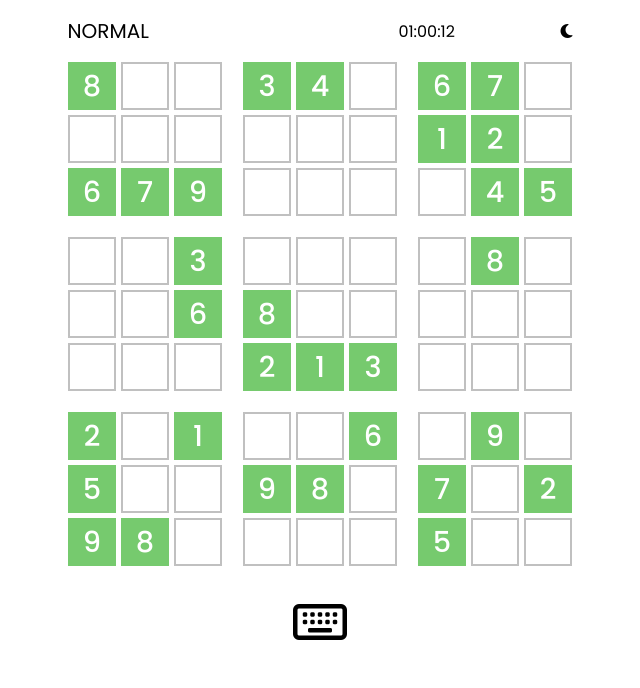
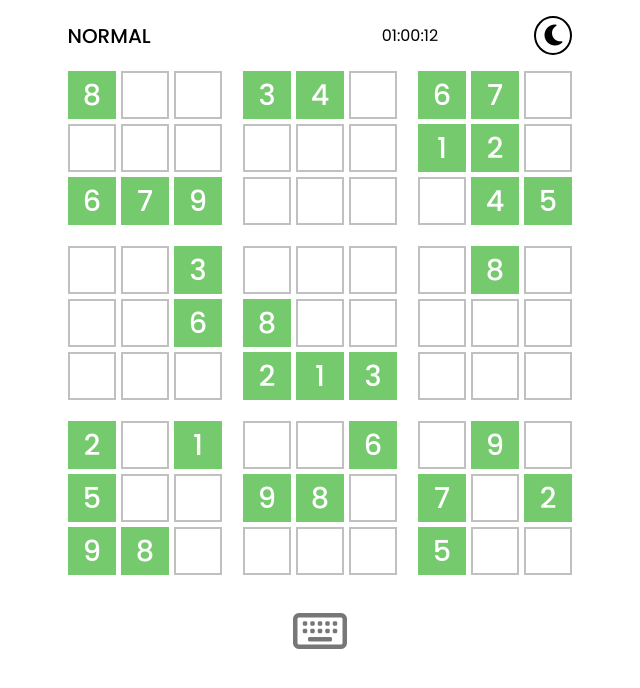
Before and after one commit to Lucas-ez/sudoku-v2, a React (Vite) app: page / in a window 1280 px wide. Shown: the top 688 px of the page, without its empty margins (320-960 px from the left). Built offline with nearby package versions, Linux system fonts and the light colour scheme.

Commit message:
Add dark-theme

```diff
--- a/src/App.jsx
+++ b/src/App.jsx
@@ -1,13 +1,13 @@
 import './App.scss'
 import { Board, Nav, Keyboard } from './components'
-import { useEffect, useState } from 'react'
+import { useEffect, useRef } from 'react'
 import { useDispatch } from 'react-redux'
 import { setCell } from './store/sudokuSlice'
 
 function App () {
   // agregar modo oscuro
-  const [isDark, setIsDark] = useState(false)
   const dispatch = useDispatch()
+  const darkThemeRef = useRef()
 
   const handleKeyPress = e => {
     dispatch(setCell(e.key))
@@ -16,15 +16,22 @@ function App () {
   const handleVirtualKeyPress = key => {
     dispatch(setCell(key))
   }
+
   useEffect(() => {
     document.addEventListener('keydown', handleKeyPress)
   }, [])
 
+  const handleDarkTheme = () => {
+    darkThemeRef.current.classList.toggle('dark-theme')
+  }
+
   return (
-    <div className='w-100 flex flex-column vh-100 container'>
-      <Nav setIsDark={setIsDark} />
-      <Board />
-      <Keyboard handleVirtualKeyPress={handleVirtualKeyPress} />
+    <div ref={darkThemeRef}>
+      <div className='w-100 flex flex-column vh-100 container'>
+        <Nav handleDarkTheme={handleDarkTheme} />
+        <Board />
+        <Keyboard handleVirtualKeyPress={handleVirtualKeyPress} />
+      </div>
     </div>
   )
 }
--- a/src/App.scss
+++ b/src/App.scss
@@ -17,10 +17,12 @@ $clr-black: #000;
 $clr-white: #fff;
 $clr-grey: #bbb;
 $clr-light-grey: #e0e0e0;
+$clr-dark-grey: #27282d;
 $clr-gold: #f3bd0d;
 
 $clr-green: #76ca6e;
 $clr-red: #cf3d3d;
+$clr-purple: #b879ed;
 
 * {
   margin: 0;
@@ -142,8 +144,19 @@ input, textarea, select{
   width: 100%;
 }
 
-// 100vh
+// 100vh, 100vw
 
 .vh-100 {
   min-height: 100vh;
 }
+
+.vw-100 {
+  min-width: 100vw;
+}
+
+// dark-theme
+
+.dark-theme {
+  background-color: $clr-dark-grey;
+  color: white;
+}
--- a/src/components/Cell/Cell.scss
+++ b/src/components/Cell/Cell.scss
@@ -23,7 +23,7 @@
 
   &-focused {
     border-radius: 2px;
-    border: 2px solid black;
+    border: 3px solid black;
   }
 
   &:nth-child(3n) {
@@ -33,3 +33,22 @@
     margin-right: 0rem;
   }
 }
+
+.dark-theme {
+  .cell {
+    border-color: #c0c0c07c;
+    &-ok {
+      background-color: $clr-purple;
+      border-color: $clr-purple;
+    }
+
+    &-error {
+      background-color: $clr-red;
+      border-color: $clr-red;
+    }
+
+    &-focused {
+      border-color: #fff;
+    }
+  }
+}
--- a/src/components/Keyboard/Keyboard.scss
+++ b/src/components/Keyboard/Keyboard.scss
@@ -1,5 +1,10 @@
 .keyboard {
   margin-top: 2rem;
+
+  .fa-keyboard {
+    cursor: pointer;
+    color: #777;
+  }
 
   .hidden {
     display: none;
@@ -40,3 +45,27 @@
     gap: 1.6rem;
   }
 }
+
+.dark-theme {
+  .keyboard {
+    &-numbers {
+    button {
+      background-color: #787878;
+      color: #fff;
+      box-shadow: #ccc 0 0 4px;
+
+      &:hover {
+        background-color: #f0f0f0;
+        color: #666;
+        box-shadow: #aaa 0px 7px 29px 0px;
+      }
+
+      &:active {
+        background-color: #f0f0f0;
+        color: #666;
+        box-shadow: #aaa 0px 0px 0px 0px;
+      }
+    }
+  }
+  }
+}
--- a/src/components/Nav/Nav.jsx
+++ b/src/components/Nav/Nav.jsx
@@ -3,7 +3,7 @@ import { useRef } from 'react'
 import { useDispatch, useSelector } from 'react-redux'
 import { setDifficulty } from '../../store/sudokuSlice'
 
-const Nav = ({ setIsDark }) => {
+const Nav = ({ handleDarkTheme }) => {
   const dispatch = useDispatch()
   const { difficulty, errors } = useSelector(state => state.sudoku)
 
@@ -20,7 +20,7 @@ const Nav = ({ setIsDark }) => {
 
   return (
     <nav className='w-100 flex flex-between'>
-      <button className='fs-20 text-uppercase' onClick={handleDiffRef}>{difficulty}</button>
+      <button className='fs-20 fw-5 text-uppercase' onClick={handleDiffRef}>{difficulty}</button>
       <ul ref={diffRef} className='diff-menu'>
         <li onClick={handleChangeDifficulty} className='text-uppercase'>easy</li>
         <li onClick={handleChangeDifficulty} className='text-uppercase'>normal</li>
@@ -34,9 +34,9 @@ const Nav = ({ setIsDark }) => {
         <i className='fa-solid fa-xmark' />
       </div>
       <span>01:00:12</span>
-      <div onClick={() => setIsDark(isDark => !isDark)}>
+      <button onClick={handleDarkTheme} className='dark-icon'>
         <i className='fa-solid fa-moon' />
-      </div>
+      </button>
     </nav>
   )
 }
--- a/src/components/Nav/Nav.scss
+++ b/src/components/Nav/Nav.scss
@@ -39,8 +39,32 @@ nav {
 
   .nav-error {
     font-size: 20px;
+    font-weight: 600;
     color: $clr-red;
     min-width: 2.4rem;
   }
 
+  .dark-icon {
+    border: 2px solid black;
+    font-size: 24px;
+    padding-inline: 8px;
+    border-radius: 50%;
+  }
 }
+
+.dark-theme {
+  nav {
+    button {
+      color: white;
+    }
+
+    .diff-menu {
+      background-color: $clr-dark-grey;
+    }
+
+    .dark-icon {
+      border-color: white;
+    }
+
+  }
+}
```
